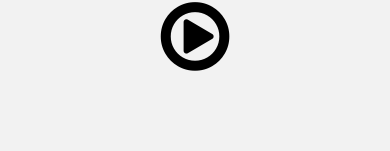
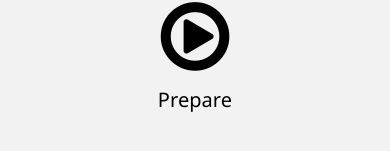
Before and after one commit to makyinmars/Pepa, a React Native app: screen / in a window 390 px wide. Both pictures are taken after a click on the element 195 px from the left and 167 px from the top of the page. Shown: the part 239-390 px from the top of the page. Built offline with nearby package versions, Linux system fonts and the light colour scheme.

Commit message:
chore: display conditional text

```diff
--- a/src/screens/WorkoutDetailScreen.tsx
+++ b/src/screens/WorkoutDetailScreen.tsx
@@ -23,20 +23,20 @@ type Navigation = NativeStackHeaderProps & DetailsParams;
 
 export default function WorkoutDetailScreen({ route }: Navigation) {
   const [sequence, setSequence] = useState<SequenceItem[]>([]);
-  const [tackerIndex, setTrackerIndex] = useState<number>(-1);
+  const [trackerIndex, setTrackerIndex] = useState<number>(-1);
 
   const countdown = useCountdown(
-    tackerIndex,
-    tackerIndex >= 0 ? sequence[tackerIndex].duration : -1
+    trackerIndex,
+    trackerIndex >= 0 ? sequence[trackerIndex].duration : -1
   );
 
   useEffect(() => {
     console.log(countdown);
     if (!workout) return;
-    if (tackerIndex === workout.sequence.length - 1) return;
+    if (trackerIndex === workout.sequence.length - 1) return;
 
     if (countdown === 0) {
-      addItemToSequence(tackerIndex + 1);
+      addItemToSequence(trackerIndex + 1);
     }
   }, [countdown]);
 
@@ -50,6 +50,9 @@ export default function WorkoutDetailScreen({ route }: Navigation) {
   if (!workout) {
     return null;
   }
+
+  const hasReachedEnd =
+    sequence.length === workout.sequence.length && countdown === 0;
 
   return (
     <View style={styles.container}>
@@ -89,6 +92,15 @@ export default function WorkoutDetailScreen({ route }: Navigation) {
           </View>
         )}
       </View>
+      <View>
+        <Text style={styles.conditionalText}>
+          {sequence.length === 0
+            ? "Prepare"
+            : hasReachedEnd
+            ? "Great Work!"
+            : sequence[trackerIndex].name}
+        </Text>
+      </View>
     </View>
   );
 }
@@ -115,4 +127,10 @@ const styles = StyleSheet.create({
     fontFamily: "notosans-bold",
     fontSize: 30,
   },
+  conditionalText: {
+    fontFamily: "notosans",
+    fontSize: 20,
+    textAlign: "center",
+    marginTop: 10,
+  },
 });
```
